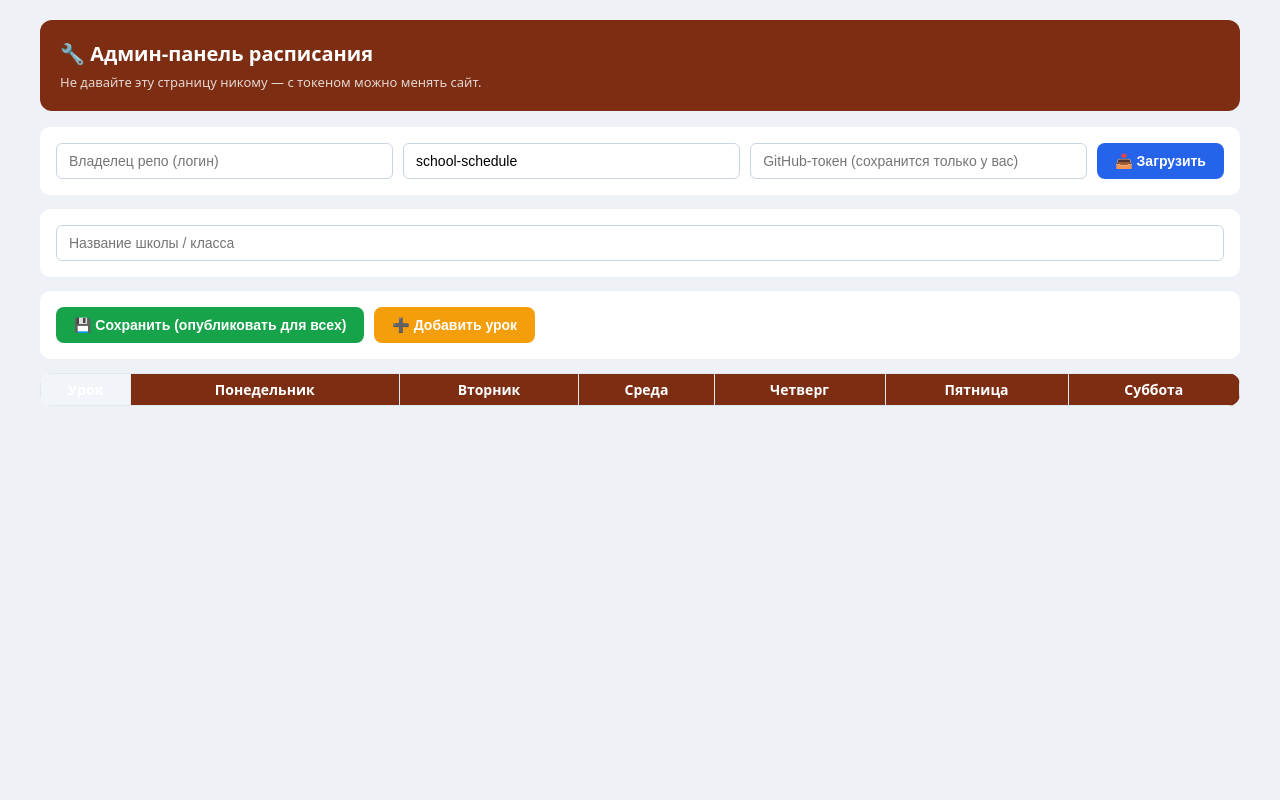
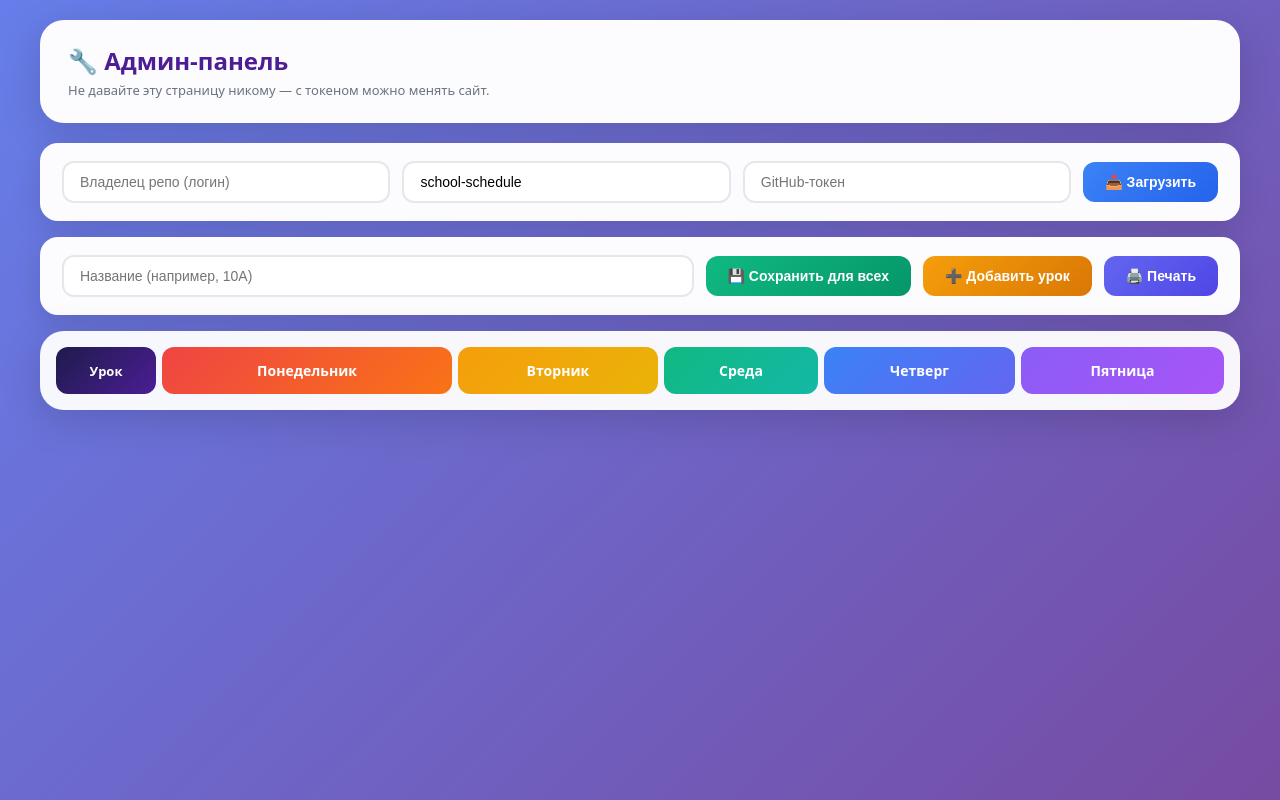
Before and after one commit to aaaaaaaaaaw2e-source/school-schedule, a plain HTML site: page admin.html in a window 1280 px wide. Drawn offline with Linux system fonts and the light colour scheme.

Commit message:
Update admin.html

```diff
--- a/admin.html
+++ b/admin.html
@@ -4,70 +4,30 @@
 <meta charset="UTF-8">
 <meta name="viewport" content="width=device-width, initial-scale=1.0">
 <title>Админ — Расписание</title>
-<style>
-  * { box-sizing: border-box; margin: 0; padding: 0; }
-  body { font-family: system-ui, Arial, sans-serif; background: #eef2f7; padding: 20px; }
-  .wrap { max-width: 1200px; margin: 0 auto; }
-  header {
-    background: #7c2d12; color: #fff; padding: 20px;
-    border-radius: 12px; margin-bottom: 16px;
-  }
-  header h1 { font-size: 20px; }
-  .panel {
-    background: #fff; padding: 16px; border-radius: 10px;
-    margin-bottom: 14px; display: flex; flex-wrap: wrap; gap: 10px;
-  }
-  .panel input[type=text], .panel input[type=password] {
-    padding: 9px 12px; border: 1px solid #cbd5e1; border-radius: 6px;
-    font-size: 14px; flex: 1; min-width: 200px;
-  }
-  button {
-    padding: 10px 18px; border: none; border-radius: 8px;
-    cursor: pointer; font-weight: 600; font-size: 14px;
-  }
-  .btn-load { background: #2563eb; color: #fff; }
-  .btn-save { background: #16a34a; color: #fff; }
-  .btn-add { background: #f59e0b; color: #fff; }
-  .btn-del { background: #dc2626; color: #fff; }
-  button:hover { opacity: 0.88; }
-  table {
-    width: 100%; border-collapse: collapse; background: #fff;
-    border-radius: 12px; overflow: hidden;
-  }
-  th, td { border: 1px solid #e2e8f0; padding: 6px; text-align: center; font-size: 14px; }
-  th { background: #7c2d12; color: #fff; }
-  th.lesson-num, td.lesson-num { background: #f1f5f9; font-weight: 700; width: 90px; }
-  td.cell { height: 50px; outline: none; cursor: text; }
-  td.cell:focus { background: #dbeafe; box-shadow: inset 0 0 0 2px #2563eb; }
-  .msg { padding: 10px 14px; border-radius: 8px; margin-bottom: 12px; font-size: 14px; display: none; }
-  .msg.ok { background: #dcfce7; color: #166534; display: block; }
-  .msg.err { background: #fee2e2; color: #991b1b; display: block; }
-</style>
+<link rel="stylesheet" href="style.css">
 </head>
 <body>
 <div class="wrap">
 
   <header>
-    <h1>🔧 Админ-панель расписания</h1>
-    <p style="opacity:0.8;font-size:13px;margin-top:6px;">
-      Не давайте эту страницу никому — с токеном можно менять сайт.
-    </p>
+    <div>
+      <h1>🔧 Админ-панель</h1>
+      <p>Не давайте эту страницу никому — с токеном можно менять сайт.</p>
+    </div>
   </header>
 
   <div class="panel">
     <input type="text" id="owner" placeholder="Владелец репо (логин)">
-    <input type="text" id="repo" placeholder="Имя репозитория" value="school-schedule">
-    <input type="password" id="token" placeholder="GitHub-токен (сохранится только у вас)">
-    <button class="btn-load" onclick="load()">📥 Загрузить</button>
+    <input type="text" id="repo"  placeholder="Имя репозитория" value="school-schedule">
+    <input type="password" id="token" placeholder="GitHub-токен">
+    <button class="btn btn-load" onclick="load()">📥 Загрузить</button>
   </div>
 
   <div class="panel">
-    <input type="text" id="schoolName" placeholder="Название школы / класса">
-  </div>
-
-  <div class="panel">
-    <button class="btn-save" onclick="save()">💾 Сохранить (опубликовать для всех)</button>
-    <button class="btn-add" onclick="addRow()">➕ Добавить урок</button>
+    <input type="text" id="schoolName" placeholder="Название (например, 10А)">
+    <button class="btn btn-save"  onclick="save()">💾 Сохранить для всех</button>
+    <button class="btn btn-add"   onclick="addRow()">➕ Добавить урок</button>
+    <button class="btn btn-print" onclick="window.print()">🖨️ Печать</button>
   </div>
 
   <div id="msg" class="msg"></div>
@@ -76,12 +36,11 @@
     <thead>
       <tr>
         <th class="lesson-num">Урок</th>
-        <th>Понедельник</th>
-        <th>Вторник</th>
-        <th>Среда</th>
-        <th>Четверг</th>
-        <th>Пятница</th>
-        <th>Суббота</th>
+        <th class="day-header" data-day="0">Понедельник</th>
+        <th class="day-header" data-day="1">Вторник</th>
+        <th class="day-header" data-day="2">Среда</th>
+        <th class="day-header" data-day="3">Четверг</th>
+        <th class="day-header" data-day="4">Пятница</th>
       </tr>
     </thead>
     <tbody id="tbody"></tbody>
@@ -90,20 +49,21 @@
 </div>
 
 <script>
-const DAYS = 6;
+const DAYS = 5;
 const LS_KEY = 'admin_creds_v1';
+let sha = null;
+let currentClass = '10А';
 
-// Подставить сохранённые логин/репо/токен
 window.addEventListener('DOMContentLoaded', () => {
   const c = JSON.parse(localStorage.getItem(LS_KEY) || '{}');
   document.getElementById('owner').value = c.owner || '';
-  document.getElementById('repo').value = c.repo || 'school-schedule';
+  document.getElementById('repo').value  = c.repo  || 'school-schedule';
   document.getElementById('token').value = c.token || '';
 });
 
 function creds() {
   const owner = document.getElementById('owner').value.trim();
-  const repo = document.getElementById('repo').value.trim();
+  const repo  = document.getElementById('repo').value.trim();
   const token = document.getElementById('token').value.trim();
   if (!owner || !repo || !token) {
     showMsg('Заполните владельца, репозиторий и токен.', 'err');
@@ -121,47 +81,51 @@ function showMsg(text, type) {
   const m = document.getElementById('msg');
   m.textContent = text;
   m.className = 'msg ' + type;
-  setTimeout(() => { m.className = 'msg'; }, 4000);
+  setTimeout(() => { m.className = 'msg'; }, 5000);
 }
-
-let sha = null;
 
 async function load() {
   const c = creds();
   if (!c) return;
-
   try {
     const res = await fetch(apiUrl(c) + '?t=' + Date.now(), {
       headers: { 'Authorization': 'token ' + c.token, 'Accept': 'application/vnd.github+json' }
     });
     if (!res.ok) throw new Error('HTTP ' + res.status);
     const json = await res.json();
-
     const content = JSON.parse(
       decodeURIComponent(escape(atob(json.content.replace(/\n/g, ''))))
     );
     sha = json.sha;
-
-    document.getElementById('schoolName').value = content.school || '';
-    buildTable(content.grid.length || 7);
-    const rows = document.querySelectorAll('#tbody tr');
-    content.grid.forEach((row, r) => {
-      row.forEach((val, d) => {
-        const td = rows[r]?.querySelector(`td[data-day="${d}"]`);
-        if (td) td.textContent = val;
-      });
-    });
-
+    renderClassPicker(content);
     showMsg('Загружено из GitHub.', 'ok');
   } catch (e) {
-    showMsg('Ошибка загрузки: ' + e.message, 'err');
+    showMsg('Ошибка: ' + e.message, 'err');
   }
 }
 
-function buildTable(rows) {
+function renderClassPicker(data) {
+  const panel = document.createElement('div');
+  panel.className = 'panel';
+  panel.innerHTML = '<strong>Выберите класс:</strong>';
+  Object.keys(data.classes).forEach(cls => {
+    const btn = document.createElement('button');
+    btn.className = 'btn btn-load';
+    btn.textContent = cls;
+    btn.onclick = () => {
+      currentClass = cls;
+      document.getElementById('schoolName').value = cls;
+      buildTable(data.classes[cls].grid);
+    };
+    panel.appendChild(btn);
+  });
+  document.querySelectorAll('.panel')[1].after(panel);
+}
+
+function buildTable(grid) {
   const tbody = document.getElementById('tbody');
   tbody.innerHTML = '';
-  for (let r = 0; r < rows; r++) {
+  grid.forEach((row, r) => {
     const tr = document.createElement('tr');
     const th = document.createElement('td');
     th.className = 'lesson-num';
@@ -172,10 +136,11 @@ function buildTable(rows) {
       td.className = 'cell';
       td.contentEditable = 'true';
       td.dataset.day = d;
+      td.textContent = row[d] || '';
       tr.appendChild(td);
     }
     tbody.appendChild(tr);
-  }
+  });
 }
 
 function addRow() {
@@ -207,16 +172,27 @@ async function save() {
     grid.push(row);
   });
 
-  const payload = {
-    school: document.getElementById('schoolName').value,
-    grid
-  };
+  // Получаем текущие данные, обновляем нужный класс
+  let full;
+  try {
+    const res = await fetch(apiUrl(c) + '?t=' + Date.now(), {
+      headers: { 'Authorization': 'token ' + c.token, 'Accept': 'application/vnd.github+json' }
+    });
+    const json = await res.json();
+    full = JSON.parse(decodeURIComponent(escape(atob(json.content.replace(/\n/g, '')))));
+    sha = json.sha;
+  } catch (e) {
+    showMsg('Не удалось прочитать data.json', 'err');
+    return;
+  }
+
+  full.classes[currentClass] = { grid };
 
   const body = {
-    message: 'Обновление расписания ' + new Date().toISOString(),
-    content: btoa(unescape(encodeURIComponent(JSON.stringify(payload, null, 2)))),
+    message: 'Обновление ' + currentClass + ' ' + new Date().toISOString(),
+    content: btoa(unescape(encodeURIComponent(JSON.stringify(full, null, 2)))),
+    sha
   };
-  if (sha) body.sha = sha;
 
   try {
     const res = await fetch(apiUrl(c), {
@@ -228,13 +204,10 @@ async function save() {
       },
       body: JSON.stringify(body)
     });
-    if (!res.ok) {
-      const err = await res.text();
-      throw new Error('HTTP ' + res.status + ': ' + err);
-    }
+    if (!res.ok) throw new Error('HTTP ' + res.status);
     const json = await res.json();
     sha = json.content.sha;
-    showMsg('Сохранено! Все увидят изменения через 1–2 минуты (обновите страницу).', 'ok');
+    showMsg('Сохранено! Все увидят через 1–2 минуты.', 'ok');
   } catch (e) {
     showMsg('Ошибка сохранения: ' + e.message, 'err');
   }
```
